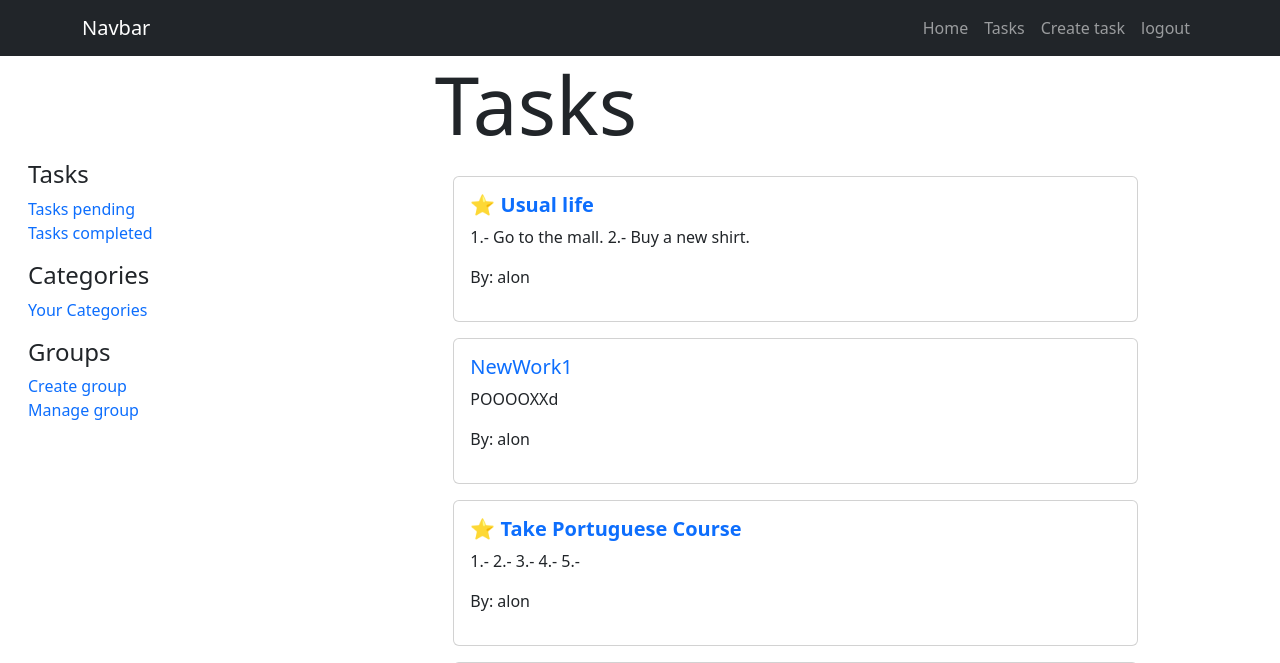
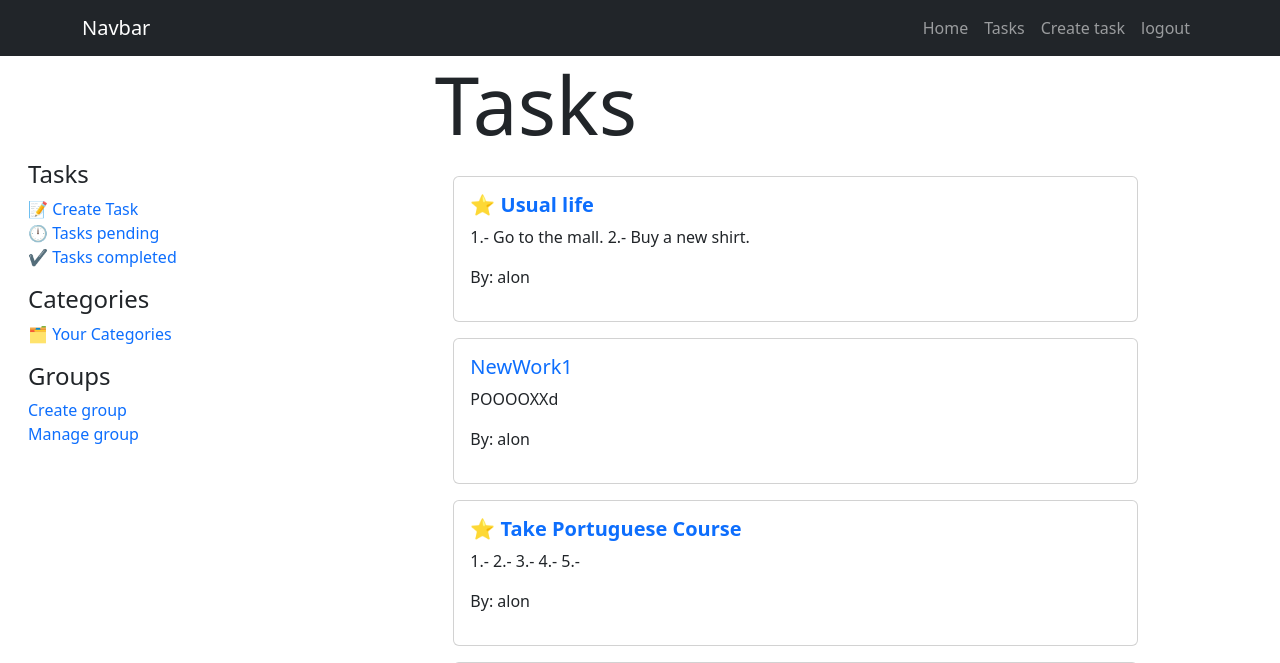
Before and after one commit to John-Testx/1stDjangoApp, a Django app: page /tasks/ in a window 1280 px wide. Shown: the top 663 px of the page. Run offline with Django 4.2, Linux system fonts and the light colour scheme; a user stored in the database is signed in; data comes from the database, SQL or seed files in the repository; both versions use the stored data as it was after the commit.

Commit message:
Commit v1.0 start

```diff
--- a/tasks/templates/tasksby.html
+++ b/tasks/templates/tasksby.html
@@ -5,17 +5,20 @@
     <h4>Tasks</h4>
     <div class="row">
         <div class="col-12">
-            <a class="text-decoration-none" href="{% url 'usertask' %}">Tasks pending</a>
+            <a class="text-decoration-none" href="{% url 'createTask' %}">📝 Create Task</a>
         </div>
         <div class="col-12">
-            <a class="text-decoration-none" href="{% url 'task_end' %}">Tasks completed</a>
+            <a class="text-decoration-none" href="{% url 'usertask' %}">🕛 Tasks pending</a>
+        </div>
+        <div class="col-12">
+            <a class="text-decoration-none" href="{% url 'task_end' %}">✔️ Tasks completed</a>
         </div>
     </div>
 
     <h4 class="mt-3">Categories</h4>
     <div class="row">
         <div class="col-12">
-            <a class="text-decoration-none" href="{% url 'categories' %}">Your Categories</a>
+            <a class="text-decoration-none" href="{% url 'categories' %}">🗂️ Your Categories</a>
         </div>
     </div>
 
```
Also changed, not shown: db.sqlite3, icon/38699_200_BpC_icon.ico (added), tasks/templates/task-clock-icon.png (added), 1 other file.
